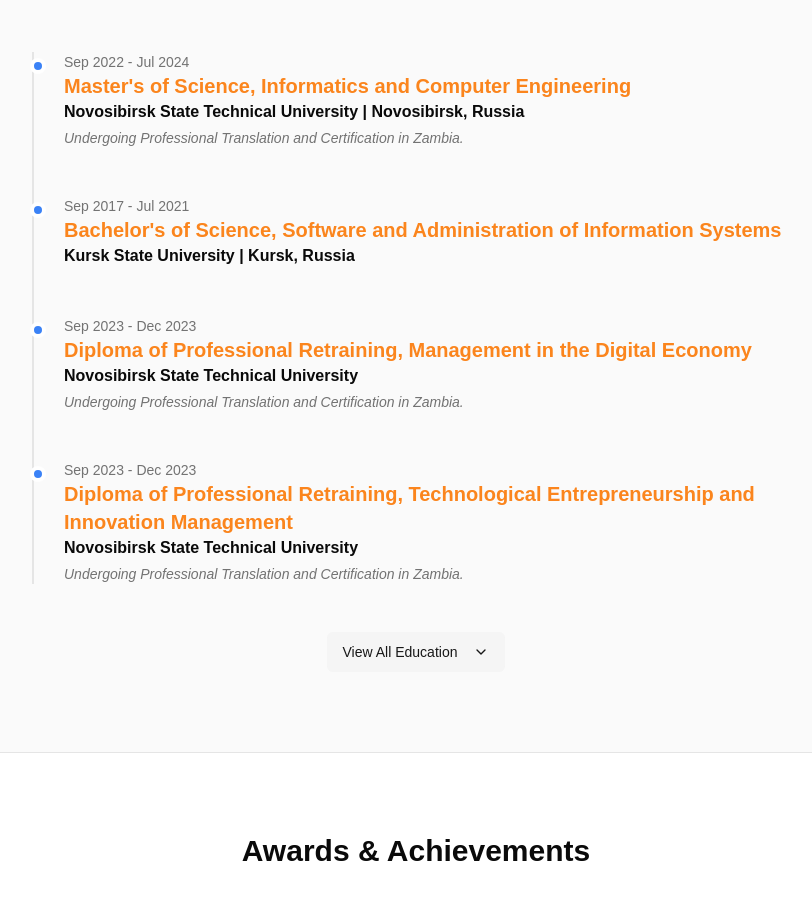
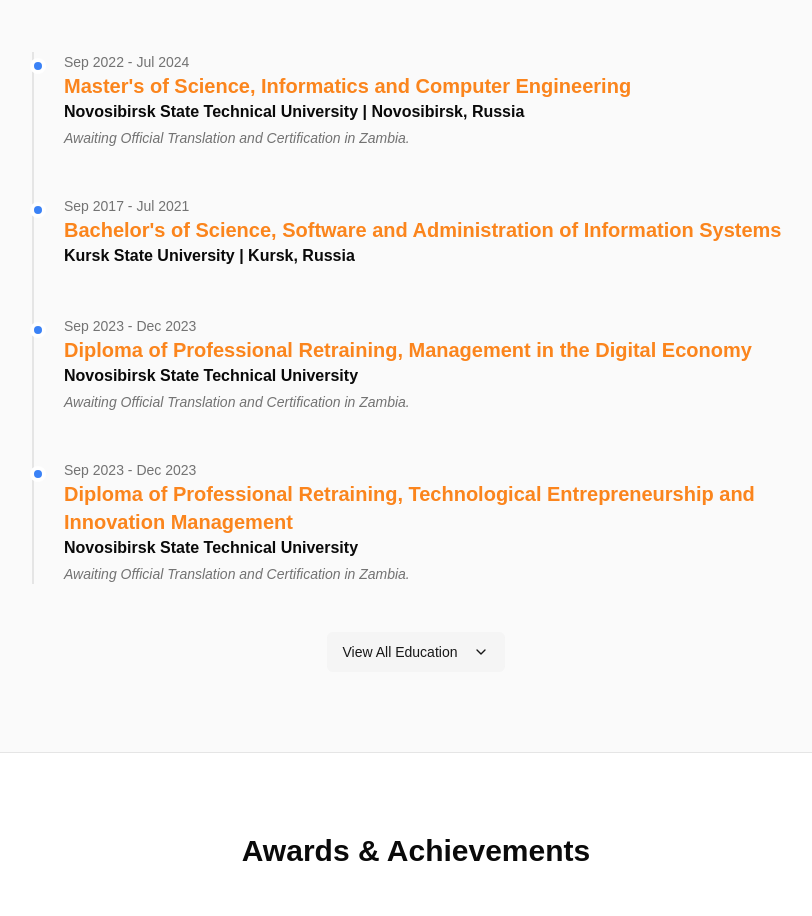
Before and after one commit to MS0C54073/muzoprof, a Next.js app: page / in a window 1280 px wide. Shown: the part 3200-4116 px from the top of the page, without its empty margins (224-1036 px from the left). Built offline with nearby package versions, Linux system fonts and the light colour scheme; what @genkit-ai/googleai, genkit would draw is missing.

Commit message:
okay use Awaiting Official Translation and Certification in Zambia

```diff
--- a/src/app/page.tsx
+++ b/src/app/page.tsx
@@ -197,7 +197,7 @@ const education = [
         degree: "Master's of Science, Informatics and Computer Engineering",
         university: "Novosibirsk State Technical University | Novosibirsk, Russia",
         duration: "Sep 2022 - Jul 2024",
-        note: "Undergoing Professional Translation and Certification in Zambia."
+        note: "Awaiting Official Translation and Certification in Zambia."
     },
     {
         degree: "Bachelor's of Science, Software and Administration of Information Systems",
@@ -208,25 +208,25 @@ const education = [
         degree: "Diploma of Professional Retraining, Management in the Digital Economy",
         university: "Novosibirsk State Technical University",
         duration: "Sep 2023 - Dec 2023",
-        note: "Undergoing Professional Translation and Certification in Zambia."
+        note: "Awaiting Official Translation and Certification in Zambia."
     },
     {
         degree: "Diploma of Professional Retraining, Technological Entrepreneurship and Innovation Management",
         university: "Novosibirsk State Technical University",
         duration: "Sep 2023 - Dec 2023",
-        note: "Undergoing Professional Translation and Certification in Zambia."
+        note: "Awaiting Official Translation and Certification in Zambia."
     },
     {
         degree: "Diploma of Professional Retraining, Development of Digital Twins",
         university: "Novosibirsk State Technical University",
         duration: "Sep 2023 - Dec 2023",
-        note: "Undergoing Professional Translation and Certification in Zambia."
+        note: "Awaiting Official Translation and Certification in Zambia."
     },
     {
         degree: "Diploma of Professional Retraining, Management of High Tech Programs and Projects",
         university: "Pskov State University",
         duration: "Sep 2023 - Dec 2023",
-        note: "Undergoing Professional Translation and Certification in Zambia."
+        note: "Awaiting Official Translation and Certification in Zambia."
     },
     {
         degree: "Russian language and preparatory program, Russian language and Culture",
@@ -549,7 +549,7 @@ export default function Home() {
                         degree: "MSc, Informatics and Computer Engineering",
                         university: "Novosibirsk State Technical University, Russia",
                         duration: "Sep 2022 - Jul 2024",
-                        details: "Undergoing Professional Translation and Certification in Zambia."
+                        details: "Awaiting Official Translation and Certification in Zambia."
                     },
                     {
                         degree: "Bachelor's of Science, Software and Administration of Information Systems",
@@ -560,7 +560,7 @@ export default function Home() {
                         degree: "Multiple Diplomas of Professional Retraining",
                         university: "Novosibirsk & Pskov State Universities",
                         duration: "2023",
-                        details: "Undergoing Professional Translation and Certification in Zambia. Specializations in Digital Economy Management, Technological Entrepreneurship, Digital Twins, and High-Tech Project Management."
+                        details: "Awaiting Official Translation and Certification in Zambia. Specializations in Digital Economy Management, Technological Entrepreneurship, Digital Twins, and High-Tech Project Management."
                     },
                     {
                         degree: "Russian Language and Preparatory Program",
```
